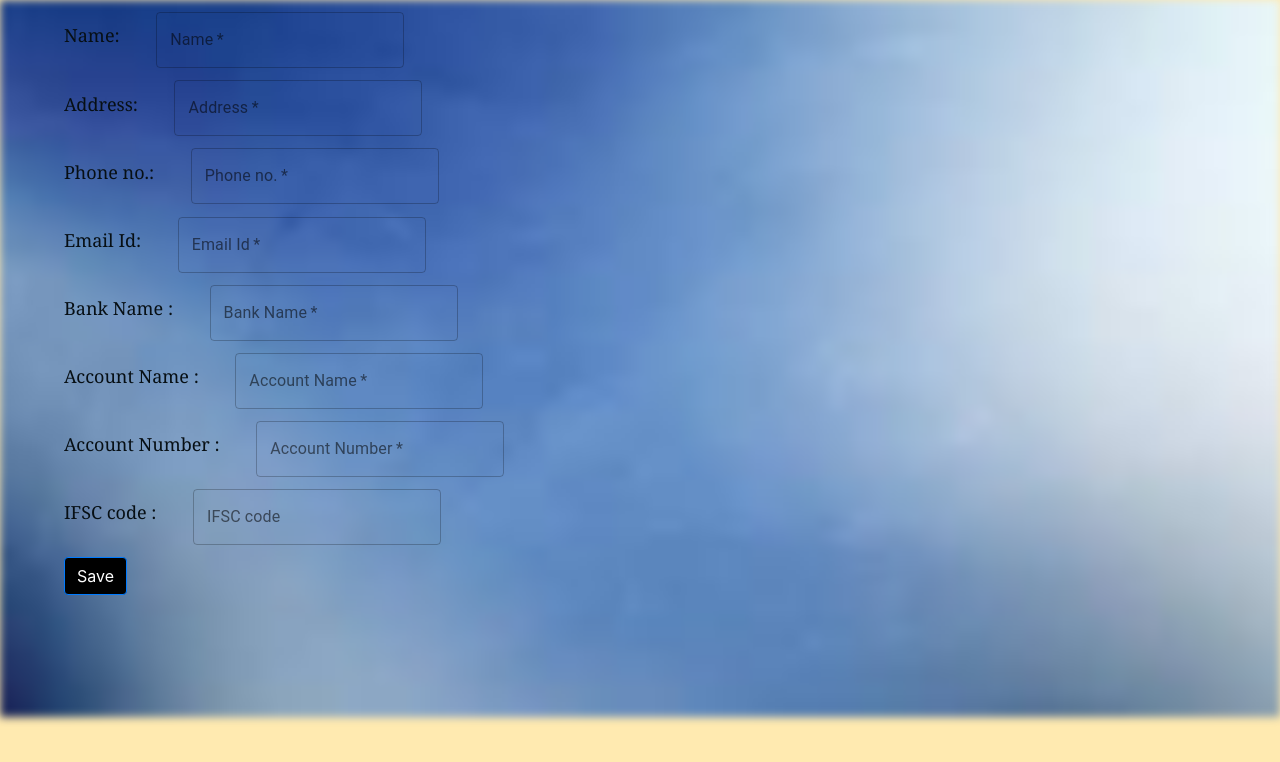
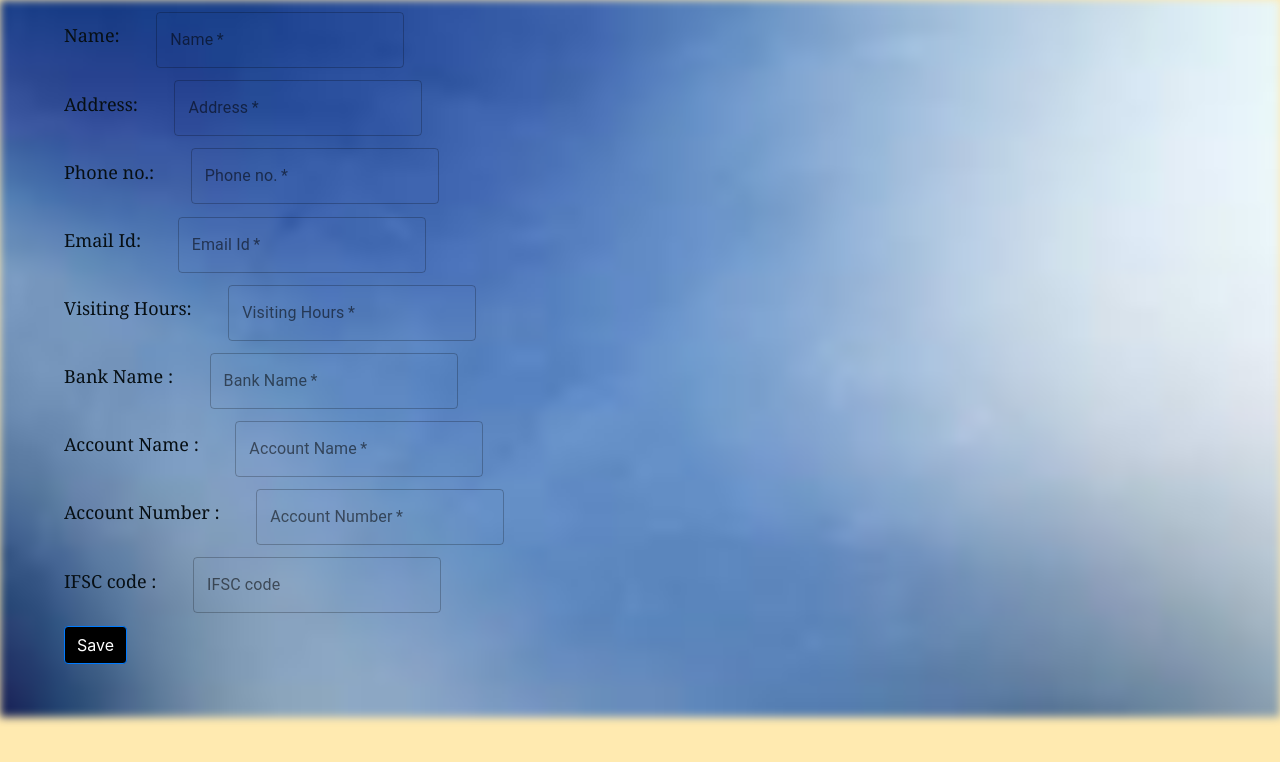
Before and after one commit to saniyaagrawal/old-age, a React (Create React App) app in the folder old-age/: page /add in a window 1280 px wide. Shown: the top 762 px of the page. Built offline with nearby package versions, Linux system fonts and the light colour scheme.

Commit message:
add old age api integrated

```diff
--- a/old-age/package.json
+++ b/old-age/package.json
@@ -8,6 +8,7 @@
     "@testing-library/jest-dom": "^5.11.4",
     "@testing-library/react": "^11.1.0",
     "@testing-library/user-event": "^12.1.10",
+    "axios": "^0.21.1",
     "bootstrap": "^4.6.0",
     "leaflet": "^1.7.1",
     "material-ui": "^0.20.2",
--- a/old-age/src/pages/AddOldage.js
+++ b/old-age/src/pages/AddOldage.js
@@ -1,40 +1,40 @@
 import React, { useState } from "react";
 import { TextField } from "@material-ui/core";
 import "../static/css/addoldage.css";
-import { Link, Redirect } from "react-router-dom";
+import axios from 'axios';
 
 function AddOldage() {
   const [name, setName] = useState("");
   const [address, setAddress] = useState("");
   const [phone_no, setPhone_no] = useState("");
   const [email, setEmail] = useState("");
-  const [accountName, setAccountName] = useState("");
+  const [visiting_hours, setVisiting_hours] = useState("");
+  const [account_name, setAccount_name] = useState("");
   const [account_no, setAccount_no] = useState("");
-  const [bankName, setBankName] = useState("");
+  const [bank_name, setBank_name] = useState("");
   const [ifsc_code, setIfsc_code] = useState("");
 
   const handleSubmit = (e) => {
     e.preventDefault();
 
-    // const store_id=parseInt(localStorage.getItem("store_id"));
-    // const book = {
-    //   name,
-    //   description,
-    //   author,
-    //   price,
-    //   quantityIssue,
-    //   quantityPurchase,
-    //   genre,
-    //   shelf_number,
-    //   store_id
-    // };
+    const oldage = {
+      name,
+      address,
+      phone_no,
+      email,
+      visiting_hours,
+      account_name,
+      account_no,
+      bank_name,
+      ifsc_code
+    };
 
-    // axios
-    //   .post('http://localhost:3001/add', book)
-    //   .then(() => alert('Book succesfully added.'))
-    //   .catch(err => {
-    //     console.error(err);
-    //   });
+    axios
+      .post('http://localhost:8000/add', oldage)
+      .then(() => alert('Oldage succesfully added.'))
+      .catch(err => {
+        console.error(err);
+      });
   };
 
   return (
@@ -95,14 +95,27 @@ function AddOldage() {
               </div>
             </div>
             <div className="add_row">
+              <h3 className="add_name">Visiting Hours: </h3>
+              <div className="add_input">
+                <TextField
+                  id="outlined-basic"
+                  label="Visiting Hours"
+                  variant="outlined"
+                  value={visiting_hours}
+                  onChange={(e) => setVisiting_hours(e.target.value)}
+                  required
+                />
+              </div>
+            </div>
+            <div className="add_row">
               <h3 className="add_name">Bank Name : </h3>
               <div className="add_input">
                 <TextField
                   id="outlined-basic"
                   label="Bank Name"
                   variant="outlined"
-                  value={bankName}
-                  onChange={(e) => setBankName(e.target.value)}
+                  value={bank_name}
+                  onChange={(e) => setBank_name(e.target.value)}
                   required
                 />
               </div>
@@ -114,8 +127,8 @@ function AddOldage() {
                   id="outlined-basic"
                   label="Account Name"
                   variant="outlined"
-                  value={accountName}
-                  onChange={(e) => setAccountName(e.target.value)}
+                  value={account_name}
+                  onChange={(e) => setAccount_name(e.target.value)}
                   required
                 />
               </div>
```
Also changed, not shown: 2 other files (tests, documents, lock files or other folders).
